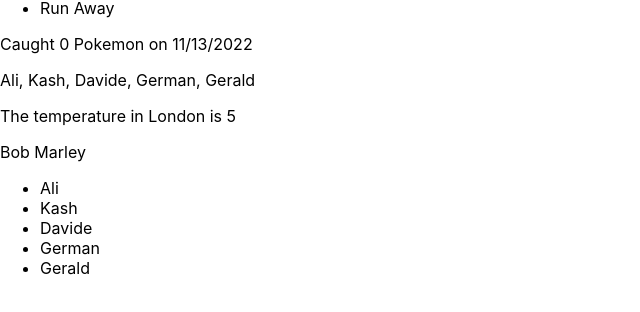
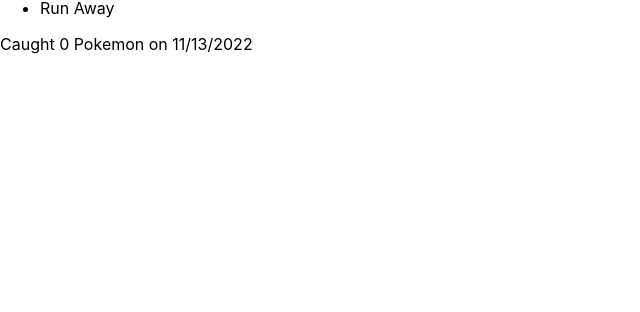
Before and after one commit to Dawit-Dev/pokedex, a React (Create React App) app: page / in a window 1280 px wide. Shown: the part 480-792 px from the top of the page, without its empty margins (0-640 px from the left). Built offline with nearby package versions, Linux system fonts and the light colour scheme.

Commit message:
Removed some content

```diff
--- a/src/App.js
+++ b/src/App.js
@@ -10,56 +10,8 @@
       <Logo />
       <BestPokemon />
       <CaughtPokemon />
-
-      <Mentor />
-      <Weather />
-      <Name />
-      <MentorsList />
     </div>
   );
 }
 
-
-
-
-////////////
-function Mentor() {
-  const mentors = ["Ali", "Kash", "Davide", "German", "Gerald"];
-  return <span>{mentors.join(", ")}</span>;
-}
-function Weather() {
-  const weatherData = {
-    temperature: 5,
-    location: "London",
-  };
-
-  return (
-    <p>
-      The temperature in {weatherData.location} is {weatherData.temperature}
-    </p>
-  );
-}
-function formatName(user) {
-  return user.firstName + " " + user.lastName;
-}
-
-function Name() {
-  const user = {
-    firstName: "Bob",
-    lastName: "Marley",
-  };
-  return <span>{formatName(user)}</span>;
-}
-const mentors = ["Ali", "Kash", "Davide", "German", "Gerald"];
-
-function MentorsList() {
-  return (
-    <ul>
-      {mentors.map((name) => (
-        <li>{name}</li>
-      ))}
-    </ul>
-  );
-}
-
 export default App;
```
